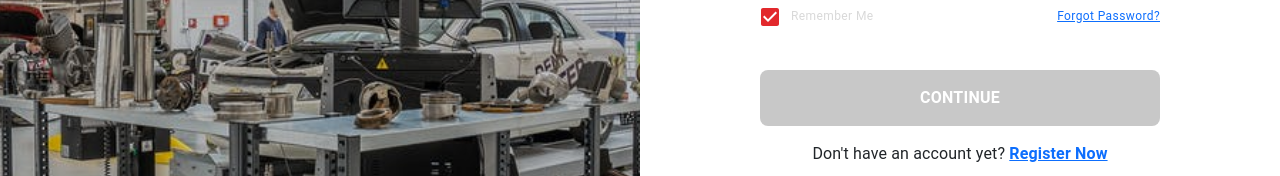
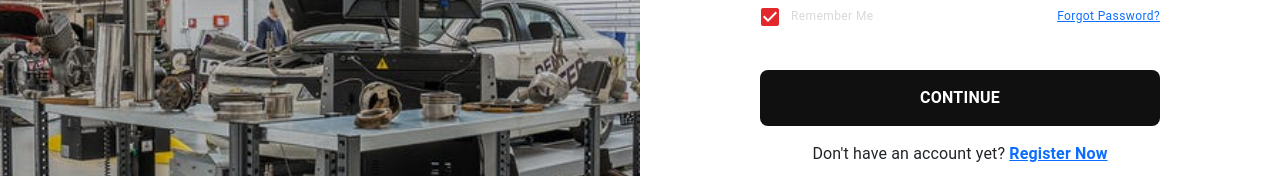
Before and after one commit to fahadakmal/sparehub-front-nextjs, a Next.js app: page /views/Login/Login in a window 1280 px wide. Shown: the part 403-579 px from the top of the page. Built offline with nearby package versions, Linux system fonts and the light colour scheme; no server answers; what amazon-cognito-identity-js would draw is missing.

Commit message:
new-commit

```diff
--- a/pages/_app.tsx
+++ b/pages/_app.tsx
@@ -10,9 +10,9 @@ import './config/i18next';
 
 function App({ Component, pageProps }: AppProps) {
 
-  return (<>
+  return (<Provider store={store} >
      <Component {...pageProps} />
-     </>)
+     </Provider>)
 }
 
 export default App
--- a/pages/layout/Header.tsx
+++ b/pages/layout/Header.tsx
@@ -35,6 +35,7 @@ const Header = () => {
   const [data,setmydata]=useState<any>('');
   const { englishBtn, arabicBtn, toggleBtn } = useStyles;
   const ISSERVER = typeof window === "undefined";
+  console.log(ISSERVER,'aown')
   useEffect(()=>{
     if (!ISSERVER) {
       const storedLang = localStorage.getItem('i18nextLng');
--- a/pages/views/Login/Login.tsx
+++ b/pages/views/Login/Login.tsx
@@ -10,6 +10,7 @@ import PrimaryInput from '../../components/Input/PrimaryInput';
 import PhoneInput from '../../components/PhoneInput/PhoneInput';
 import { translate } from '../../utils';
 import { useAuth } from '../../auth/Auth';
+// import SellerProfile from '../../SellerProfile';
 // import '../../App.css';
 import Link from 'next/link';
 // import { useRouter } from 'next/router'
@@ -70,9 +71,9 @@ export default function Login() {
       redirectDashboard();
     } catch (err: any) {
       if (err._type === 'UserNotConfirmedException') {
-        window.alert(err.message);
+        // window.alert(err.message);
       } else {
-        window.alert(err.message);
+        // window.alert(err.message);
       }
     }
   };
@@ -157,10 +158,10 @@ export default function Login() {
                     <Link
                       href="../../Signup"
                       // underline="hover"
-                      color="black"
-                      onClick={() => {
-                        // navigate('/signup');
-                      }}
+                      // color="black"
+                      // onClick={() => {
+                      //   navigate('/signup');
+                      // }}
                     >
                       {translate('FORGOT_PASSWORD')}
                     </Link>
@@ -196,9 +197,13 @@ export default function Login() {
       </Grid>
 
       <Grid item xs={12} sx={{ paddingTop: 2 }}>
-        <PrimaryButton disabled={!recaptchaStatusVerified} onClick={handleLogin} variant="contained" fullWidth>
+      <Link href="../../SellerProfile">
+        <PrimaryButton
+        //  disabled={!recaptchaStatusVerified}
+         onClick={handleLogin} variant="contained" fullWidth>
         {loginType === 'email' ? translate('CONTINUE') : translate('CONTINUE_TO_VERIFY')}
         </PrimaryButton>
+        </Link>
       </Grid>
       <Grid textAlign={'center'} item xs={12}>
         <Typography>
--- a/pages/views/Signup/Signup.tsx
+++ b/pages/views/Signup/Signup.tsx
@@ -205,6 +205,7 @@ const Signup=()=> {
           style={{ cursor: 'pointer' }}
           onClick={() => {
             // navigate('/');
+            console.log("n")
           }}
         >
           {translate('ALREADY_ACCOUNT')} <b style={{ color: '#E2282C' }}>{translate('LOGIN')}</b>
--- a/tsconfig.json
+++ b/tsconfig.json
@@ -15,6 +15,6 @@
     "jsx": "preserve",
     "incremental": true
   },
-  "include": ["next-env.d.ts", "**/*.ts", "**/*.tsx", "next.config.js"],
+  "include": ["next-env.d.ts", "**/*.ts", "**/*.tsx", "next.config.js", "pages/config/i18next.ts"],
   "exclude": ["node_modules"]
 }
```
Also changed, not shown: pages/index.tsx (+4 -3 lines).
